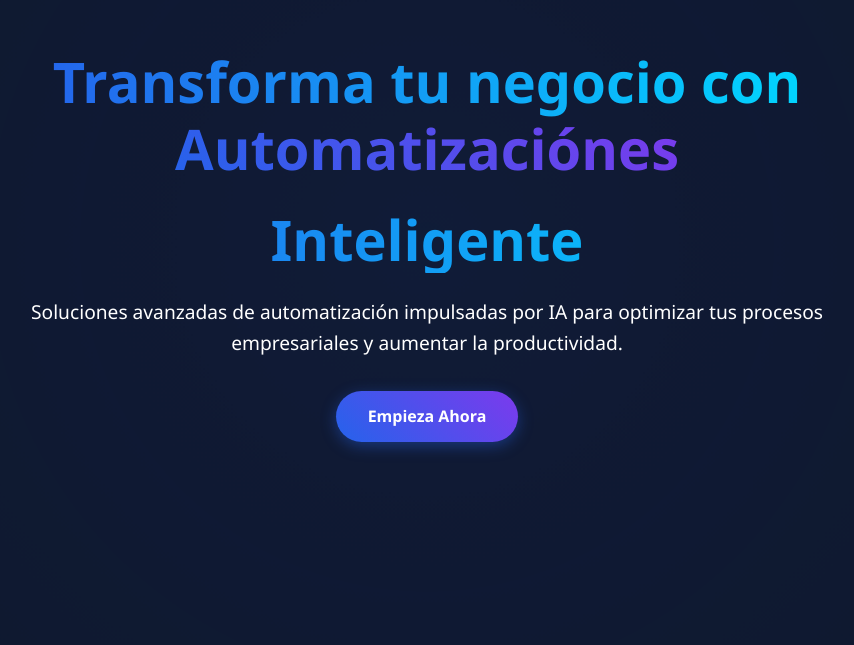
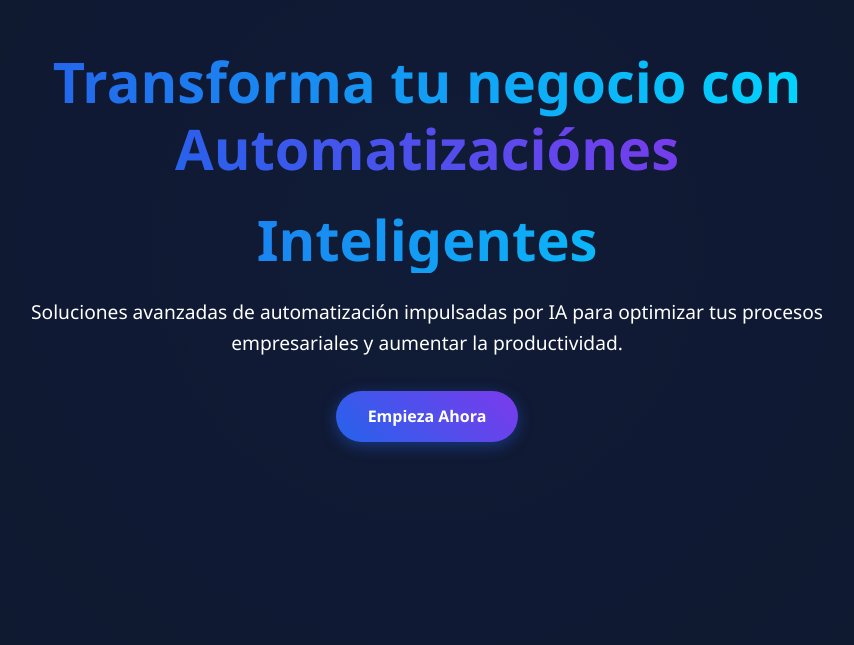
Before and after one commit to ECU27/ECU27.github.io, a plain HTML site: page index.html in a window 1280 px wide. Shown: the part 155-800 px from the top of the page, without its empty margins (213-1067 px from the left). Drawn offline with Linux system fonts and the light colour scheme.

Commit message:
Update index.html

```diff
--- a/index.html
+++ b/index.html
@@ -9,7 +9,7 @@
 <body>
     <section class="hero">
         <div class="hero-content">
-            <h1>Transforma tu negocio con <span class="floating" style="display: inline-block;">Automatizaciónes</span> Inteligente</h1>
+            <h1>Transforma tu negocio con <span class="floating" style="display: inline-block;">Automatizaciónes</span> Inteligentes</h1>
             <p>Soluciones avanzadas de automatización impulsadas por IA para optimizar tus procesos empresariales y aumentar la productividad.</p>
             <a href="#contact" class="cta-button">Empieza Ahora</a>
         </div>
```
